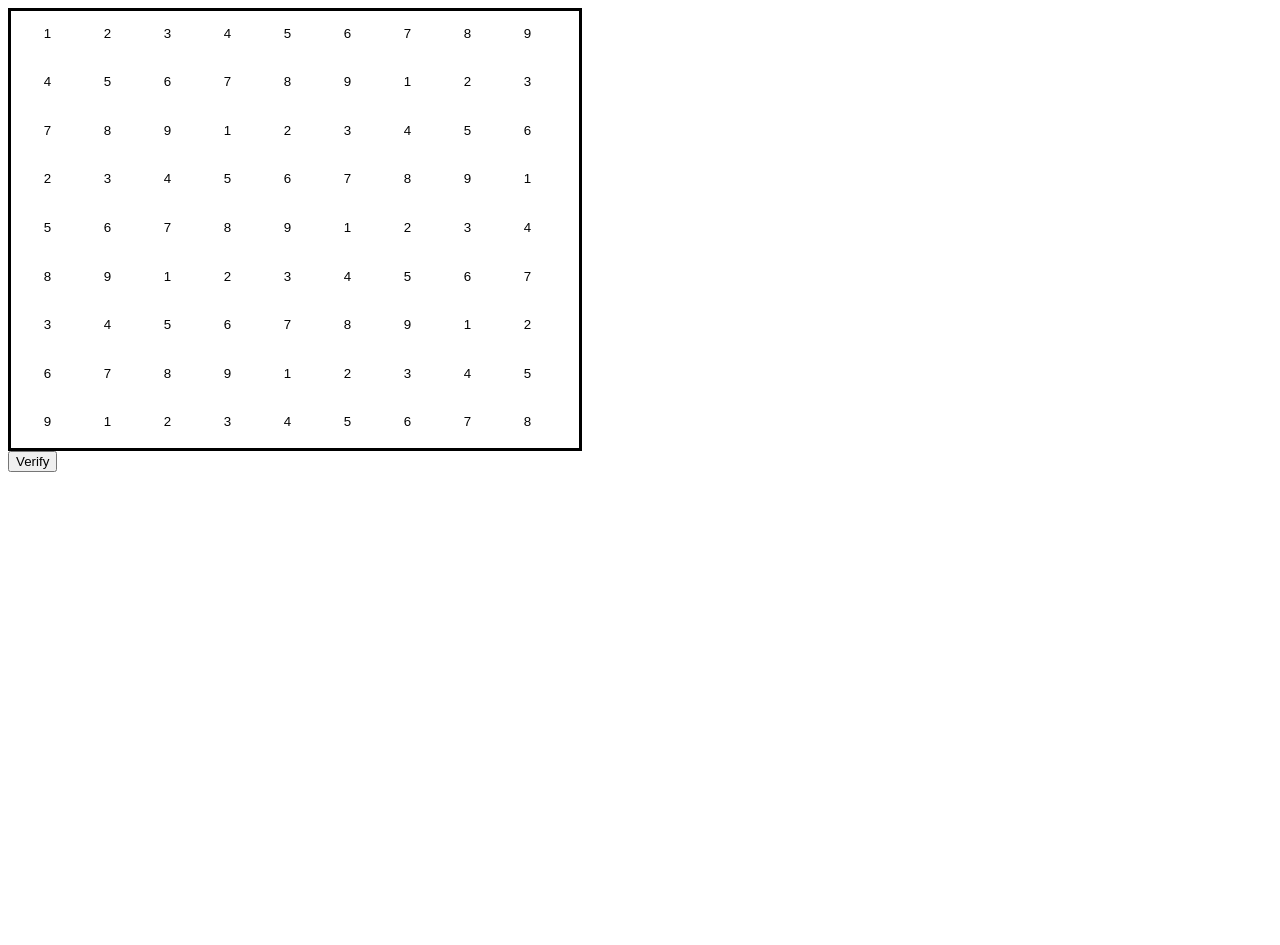
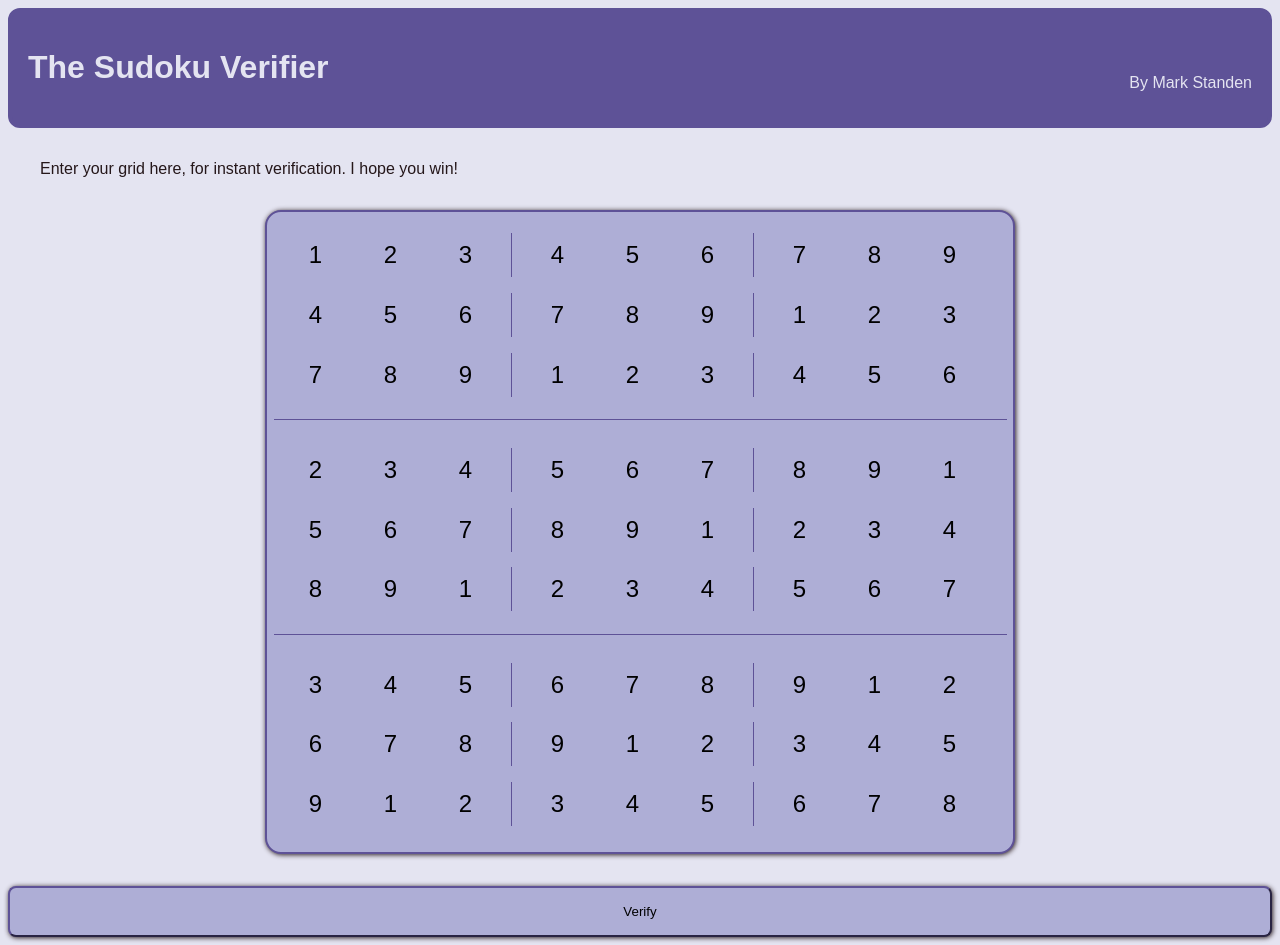
Before and after one commit to markstanden/sudoku-verifier, a plain HTML site: page src/valid.html in a window 1280 px wide. Before the commit the page ends 800 px from the top, so only its background shows below. Drawn offline with Linux system fonts and the light colour scheme.

Commit message:
updated html and css to look a bit smarter

```diff
--- a/src/valid.html
+++ b/src/valid.html
@@ -4,132 +4,211 @@
     <meta charset="UTF-8">
     <title>Sudoku Verifier</title>
     <style>
-        div.table {
-            display: table;
-            border: 3px solid;
+        :root {
+            --font-color: #25171A;
+            --border-color: #5E5297;
+            --background-grid: #AEAED6;
+            --background-main: #E4E4F1;
         }
 
-        fieldset.tr {
+        html {
+            font-family: sans-serif;
+            color: var(--font-color);
+            background-color: var(--background-main);
+        }
+
+        .title {
+            display: flex;
+            justify-content: space-between;
+            border: 4px solid var(--border-color);
+            background-color: var(--border-color);
+            color: var(--background-main);
+            border-radius: 0.75rem;
+            padding: 1rem;
+        }
+
+        p.author {
+            align-self: end;
+        }
+
+        .blurb {
+            margin: 2rem;
+        }
+        div.grid-full {
+            display: table;
+            margin: 2rem auto;
+            border: 2px solid var(--border-color);
+            border-radius: 1rem;
+            padding: 1rem 0.4rem;
+            background-color: var(--background-grid);
+            box-shadow: 0.05rem 0.05rem 0.3rem var(--font-color);
+        }
+
+        fieldset.grid-row {
             display: table-row;
+            margin: 0;
             border: none;
         }
 
-        span.td {
+        fieldset.grid-row:nth-child(3n):not(:last-child) {
+            padding-bottom: 1.4rem;
+            margin-bottom: 1.4rem;
+            border-bottom: 1px solid;
+            border-color: var(--border-color);
+        }
+
+        span.grid-cell {
             display: table-cell;
         }
 
         span > input {
             border: none;
+            font-size: 1.5rem;
+            text-align: center;
+            padding: 0.5rem;
+            background-color: var(--background-grid);
+        }
 
-            text-align: center;
-            margin: 0.5rem;
+        span:nth-child(3n+4):not(:last-child) {
+            border-left: 1px solid var(--border-color);
+            padding-left: 1rem;
         }
+
+        span > input:nth-child(2n) {
+            background-color: var(--background-color1);
+        }
+
+        button.verify {
+            padding: 1rem;
+            width: 100%;
+            margin: 0 auto;
+            border-color: var(--border-color);
+            background-color: var(--background-grid);
+            border-radius: 0.5rem;
+            box-shadow: 0.05rem 0.05rem 0.3rem var(--font-color);
+            transition: all ease-in 0.1s;
+        }
+
+        button:hover,
+        button:target {
+            transform: translateY(-1px);
+            background-color: var(--border-color);
+            border-color: var(--background-grid);
+            color: var(--background-main);
+        }
+
     </style>
 </head>
 <body>
-<form id="sudoku-grid" method="post" action="verify">
-    <div class="table">
-        <fieldset class="tr" name="Row0" form="sudoku-grid" >
-            <span class="td"><input name="R0-C0" type="number" min="0" max="9" value="1"/></span>
-            <span class="td"><input name="R0-C1" type="number" min="0" max="9" value="2"/></span>
-            <span class="td"><input name="R0-C2" type="number" min="0" max="9" value="3"/></span>
-            <span class="td"><input name="R0-C3" type="number" min="0" max="9" value="4"/></span>
-            <span class="td"><input name="R0-C4" type="number" min="0" max="9" value="5"/></span>
-            <span class="td"><input name="R0-C5" type="number" min="0" max="9" value="6"/></span>
-            <span class="td"><input name="R0-C6" type="number" min="0" max="9" value="7"/></span>
-            <span class="td"><input name="R0-C7" type="number" min="0" max="9" value="8"/></span>
-            <span class="td"><input name="R0-C8" type="number" min="0" max="9" value="9"/></span>
+<header class="title">
+    <h1>The Sudoku Verifier</h1>
+    <p class="author">By Mark Standen</p>
+</header>
+
+<p class="blurb">Enter your grid here, for instant verification.  I hope you win!</p>
+<form id="grid-form" method="post" action="verify">
+    <div class="grid-full">
+        <fieldset class="grid-row" name="Row0" form="grid-form">
+            <span class="grid-cell"><input name="R0-C0" type="number" min="0" max="9" value="1"/></span>
+            <span class="grid-cell"><input name="R0-C1" type="number" min="0" max="9" value="2"/></span>
+            <span class="grid-cell"><input name="R0-C2" type="number" min="0" max="9" value="3"/></span>
+            <span class="grid-cell"><input name="R0-C3" type="number" min="0" max="9" value="4"/></span>
+            <span class="grid-cell"><input name="R0-C4" type="number" min="0" max="9" value="5"/></span>
+            <span class="grid-cell"><input name="R0-C5" type="number" min="0" max="9" value="6"/></span>
+            <span class="grid-cell"><input name="R0-C6" type="number" min="0" max="9" value="7"/></span>
+            <span class="grid-cell"><input name="R0-C7" type="number" min="0" max="9" value="8"/></span>
+            <span class="grid-cell"><input name="R0-C8" type="number" min="0" max="9" value="9"/></span>
         </fieldset>
-        <fieldset class="tr" name="Row1" form="sudoku-grid" >
-            <span class="td"><input name="R1-C0" type="number" min="0" max="9" value="4"/></span>
-            <span class="td"><input name="R1-C1" type="number" min="0" max="9" value="5"/></span>
-            <span class="td"><input name="R1-C2" type="number" min="0" max="9" value="6"/></span>
-            <span class="td"><input name="R1-C3" type="number" min="0" max="9" value="7"/></span>
-            <span class="td"><input name="R1-C4" type="number" min="0" max="9" value="8"/></span>
-            <span class="td"><input name="R1-C5" type="number" min="0" max="9" value="9"/></span>
-            <span class="td"><input name="R1-C6" type="number" min="0" max="9" value="1"/></span>
-            <span class="td"><input name="R1-C7" type="number" min="0" max="9" value="2"/></span>
-            <span class="td"><input name="R1-C8" type="number" min="0" max="9" value="3"/></span>
+        <fieldset class="grid-row" name="Row1" form="grid-form">
+            <span class="grid-cell"><input name="R1-C0" type="number" min="0" max="9" value="4"/></span>
+            <span class="grid-cell"><input name="R1-C1" type="number" min="0" max="9" value="5"/></span>
+            <span class="grid-cell"><input name="R1-C2" type="number" min="0" max="9" value="6"/></span>
+            <span class="grid-cell"><input name="R1-C3" type="number" min="0" max="9" value="7"/></span>
+            <span class="grid-cell"><input name="R1-C4" type="number" min="0" max="9" value="8"/></span>
+            <span class="grid-cell"><input name="R1-C5" type="number" min="0" max="9" value="9"/></span>
+            <span class="grid-cell"><input name="R1-C6" type="number" min="0" max="9" value="1"/></span>
+            <span class="grid-cell"><input name="R1-C7" type="number" min="0" max="9" value="2"/></span>
+            <span class="grid-cell"><input name="R1-C8" type="number" min="0" max="9" value="3"/></span>
         </fieldset>
-        <fieldset class="tr" name="Row2" form="sudoku-grid" >
-            <span class="td"><input name="R2-C0" type="number" min="0" max="9" value="7"/></span>
-            <span class="td"><input name="R2-C1" type="number" min="0" max="9" value="8"/></span>
-            <span class="td"><input name="R2-C2" type="number" min="0" max="9" value="9"/></span>
-            <span class="td"><input name="R2-C3" type="number" min="0" max="9" value="1"/></span>
-            <span class="td"><input name="R2-C4" type="number" min="0" max="9" value="2"/></span>
-            <span class="td"><input name="R2-C5" type="number" min="0" max="9" value="3"/></span>
-            <span class="td"><input name="R2-C6" type="number" min="0" max="9" value="4"/></span>
-            <span class="td"><input name="R2-C7" type="number" min="0" max="9" value="5"/></span>
-            <span class="td"><input name="R2-C8" type="number" min="0" max="9" value="6"/></span>
+        <fieldset class="grid-row" name="Row2" form="grid-form">
+            <span class="grid-cell"><input name="R2-C0" type="number" min="0" max="9" value="7"/></span>
+            <span class="grid-cell"><input name="R2-C1" type="number" min="0" max="9" value="8"/></span>
+            <span class="grid-cell"><input name="R2-C2" type="number" min="0" max="9" value="9"/></span>
+            <span class="grid-cell"><input name="R2-C3" type="number" min="0" max="9" value="1"/></span>
+            <span class="grid-cell"><input name="R2-C4" type="number" min="0" max="9" value="2"/></span>
+            <span class="grid-cell"><input name="R2-C5" type="number" min="0" max="9" value="3"/></span>
+            <span class="grid-cell"><input name="R2-C6" type="number" min="0" max="9" value="4"/></span>
+            <span class="grid-cell"><input name="R2-C7" type="number" min="0" max="9" value="5"/></span>
+            <span class="grid-cell"><input name="R2-C8" type="number" min="0" max="9" value="6"/></span>
         </fieldset>
-        <fieldset class="tr" name="Row3" form="sudoku-grid" >
-            <span class="td"><input name="R3-C0" type="number" min="0" max="9" value="2"/></span>
-            <span class="td"><input name="R3-C1" type="number" min="0" max="9" value="3"/></span>
-            <span class="td"><input name="R3-C2" type="number" min="0" max="9" value="4"/></span>
-            <span class="td"><input name="R3-C3" type="number" min="0" max="9" value="5"/></span>
-            <span class="td"><input name="R3-C4" type="number" min="0" max="9" value="6"/></span>
-            <span class="td"><input name="R3-C5" type="number" min="0" max="9" value="7"/></span>
-            <span class="td"><input name="R3-C6" type="number" min="0" max="9" value="8"/></span>
-            <span class="td"><input name="R3-C7" type="number" min="0" max="9" value="9"/></span>
-            <span class="td"><input name="R3-C8" type="number" min="0" max="9" value="1"/></span>
+        <fieldset class="grid-row" name="Row3" form="grid-form">
+            <span class="grid-cell"><input name="R3-C0" type="number" min="0" max="9" value="2"/></span>
+            <span class="grid-cell"><input name="R3-C1" type="number" min="0" max="9" value="3"/></span>
+            <span class="grid-cell"><input name="R3-C2" type="number" min="0" max="9" value="4"/></span>
+            <span class="grid-cell"><input name="R3-C3" type="number" min="0" max="9" value="5"/></span>
+            <span class="grid-cell"><input name="R3-C4" type="number" min="0" max="9" value="6"/></span>
+            <span class="grid-cell"><input name="R3-C5" type="number" min="0" max="9" value="7"/></span>
+            <span class="grid-cell"><input name="R3-C6" type="number" min="0" max="9" value="8"/></span>
+            <span class="grid-cell"><input name="R3-C7" type="number" min="0" max="9" value="9"/></span>
+            <span class="grid-cell"><input name="R3-C8" type="number" min="0" max="9" value="1"/></span>
         </fieldset>
-        <fieldset class="tr" name="Row4" form="sudoku-grid" >
-            <span class="td"><input name="R4-C0" type="number" min="0" max="9" value="5"/></span>
-            <span class="td"><input name="R4-C1" type="number" min="0" max="9" value="6"/></span>
-            <span class="td"><input name="R4-C2" type="number" min="0" max="9" value="7"/></span>
-            <span class="td"><input name="R4-C3" type="number" min="0" max="9" value="8"/></span>
-            <span class="td"><input name="R4-C4" type="number" min="0" max="9" value="9"/></span>
-            <span class="td"><input name="R4-C5" type="number" min="0" max="9" value="1"/></span>
-            <span class="td"><input name="R4-C6" type="number" min="0" max="9" value="2"/></span>
-            <span class="td"><input name="R4-C7" type="number" min="0" max="9" value="3"/></span>
-            <span class="td"><input name="R4-C8" type="number" min="0" max="9" value="4"/></span>
+        <fieldset class="grid-row" name="Row4" form="grid-form">
+            <span class="grid-cell"><input name="R4-C0" type="number" min="0" max="9" value="5"/></span>
+            <span class="grid-cell"><input name="R4-C1" type="number" min="0" max="9" value="6"/></span>
+            <span class="grid-cell"><input name="R4-C2" type="number" min="0" max="9" value="7"/></span>
+            <span class="grid-cell"><input name="R4-C3" type="number" min="0" max="9" value="8"/></span>
+            <span class="grid-cell"><input name="R4-C4" type="number" min="0" max="9" value="9"/></span>
+            <span class="grid-cell"><input name="R4-C5" type="number" min="0" max="9" value="1"/></span>
+            <span class="grid-cell"><input name="R4-C6" type="number" min="0" max="9" value="2"/></span>
+            <span class="grid-cell"><input name="R4-C7" type="number" min="0" max="9" value="3"/></span>
+            <span class="grid-cell"><input name="R4-C8" type="number" min="0" max="9" value="4"/></span>
         </fieldset>
-        <fieldset class="tr" name="Row5" form="sudoku-grid" >
-            <span class="td"><input name="R5-C0" type="number" min="0" max="9" value="8"/></span>
-            <span class="td"><input name="R5-C1" type="number" min="0" max="9" value="9"/></span>
-            <span class="td"><input name="R5-C2" type="number" min="0" max="9" value="1"/></span>
-            <span class="td"><input name="R5-C3" type="number" min="0" max="9" value="2"/></span>
-            <span class="td"><input name="R5-C4" type="number" min="0" max="9" value="3"/></span>
-            <span class="td"><input name="R5-C5" type="number" min="0" max="9" value="4"/></span>
-            <span class="td"><input name="R5-C6" type="number" min="0" max="9" value="5"/></span>
-            <span class="td"><input name="R5-C7" type="number" min="0" max="9" value="6"/></span>
-            <span class="td"><input name="R5-C8" type="number" min="0" max="9" value="7"/></span>
+        <fieldset class="grid-row" name="Row5" form="grid-form">
+            <span class="grid-cell"><input name="R5-C0" type="number" min="0" max="9" value="8"/></span>
+            <span class="grid-cell"><input name="R5-C1" type="number" min="0" max="9" value="9"/></span>
+            <span class="grid-cell"><input name="R5-C2" type="number" min="0" max="9" value="1"/></span>
+            <span class="grid-cell"><input name="R5-C3" type="number" min="0" max="9" value="2"/></span>
+            <span class="grid-cell"><input name="R5-C4" type="number" min="0" max="9" value="3"/></span>
+            <span class="grid-cell"><input name="R5-C5" type="number" min="0" max="9" value="4"/></span>
+            <span class="grid-cell"><input name="R5-C6" type="number" min="0" max="9" value="5"/></span>
+            <span class="grid-cell"><input name="R5-C7" type="number" min="0" max="9" value="6"/></span>
+            <span class="grid-cell"><input name="R5-C8" type="number" min="0" max="9" value="7"/></span>
         </fieldset>
-        <fieldset class="tr" name="Row6" form="sudoku-grid" >
-            <span class="td"><input name="R6-C0" type="number" min="0" max="9" value="3"/></span>
-            <span class="td"><input name="R6-C1" type="number" min="0" max="9" value="4"/></span>
-            <span class="td"><input name="R6-C2" type="number" min="0" max="9" value="5"/></span>
-            <span class="td"><input name="R6-C3" type="number" min="0" max="9" value="6"/></span>
-            <span class="td"><input name="R6-C4" type="number" min="0" max="9" value="7"/></span>
-            <span class="td"><input name="R6-C5" type="number" min="0" max="9" value="8"/></span>
-            <span class="td"><input name="R6-C6" type="number" min="0" max="9" value="9"/></span>
-            <span class="td"><input name="R6-C7" type="number" min="0" max="9" value="1"/></span>
-            <span class="td"><input name="R6-C8" type="number" min="0" max="9" value="2"/></span>
+        <fieldset class="grid-row" name="Row6" form="grid-form">
+            <span class="grid-cell"><input name="R6-C0" type="number" min="0" max="9" value="3"/></span>
+            <span class="grid-cell"><input name="R6-C1" type="number" min="0" max="9" value="4"/></span>
+            <span class="grid-cell"><input name="R6-C2" type="number" min="0" max="9" value="5"/></span>
+            <span class="grid-cell"><input name="R6-C3" type="number" min="0" max="9" value="6"/></span>
+            <span class="grid-cell"><input name="R6-C4" type="number" min="0" max="9" value="7"/></span>
+            <span class="grid-cell"><input name="R6-C5" type="number" min="0" max="9" value="8"/></span>
+            <span class="grid-cell"><input name="R6-C6" type="number" min="0" max="9" value="9"/></span>
+            <span class="grid-cell"><input name="R6-C7" type="number" min="0" max="9" value="1"/></span>
+            <span class="grid-cell"><input name="R6-C8" type="number" min="0" max="9" value="2"/></span>
         </fieldset>
-        <fieldset class="tr" name="Row7" form="sudoku-grid" >
-            <span class="td"><input name="R7-C0" type="number" min="0" max="9" value="6"/></span>
-            <span class="td"><input name="R7-C1" type="number" min="0" max="9" value="7"/></span>
-            <span class="td"><input name="R7-C2" type="number" min="0" max="9" value="8"/></span>
-            <span class="td"><input name="R7-C3" type="number" min="0" max="9" value="9"/></span>
-            <span class="td"><input name="R7-C4" type="number" min="0" max="9" value="1"/></span>
-            <span class="td"><input name="R7-C5" type="number" min="0" max="9" value="2"/></span>
-            <span class="td"><input name="R7-C6" type="number" min="0" max="9" value="3"/></span>
-            <span class="td"><input name="R7-C7" type="number" min="0" max="9" value="4"/></span>
-            <span class="td"><input name="R7-C8" type="number" min="0" max="9" value="5"/></span>
+        <fieldset class="grid-row" name="Row7" form="grid-form">
+            <span class="grid-cell"><input name="R7-C0" type="number" min="0" max="9" value="6"/></span>
+            <span class="grid-cell"><input name="R7-C1" type="number" min="0" max="9" value="7"/></span>
+            <span class="grid-cell"><input name="R7-C2" type="number" min="0" max="9" value="8"/></span>
+            <span class="grid-cell"><input name="R7-C3" type="number" min="0" max="9" value="9"/></span>
+            <span class="grid-cell"><input name="R7-C4" type="number" min="0" max="9" value="1"/></span>
+            <span class="grid-cell"><input name="R7-C5" type="number" min="0" max="9" value="2"/></span>
+            <span class="grid-cell"><input name="R7-C6" type="number" min="0" max="9" value="3"/></span>
+            <span class="grid-cell"><input name="R7-C7" type="number" min="0" max="9" value="4"/></span>
+            <span class="grid-cell"><input name="R7-C8" type="number" min="0" max="9" value="5"/></span>
         </fieldset>
-        <fieldset class="tr" name="Row8" form="sudoku-grid" >
-            <span class="td"><input name="R8-C0" type="number" min="0" max="9" value="9"/></span>
-            <span class="td"><input name="R8-C1" type="number" min="0" max="9" value="1"/></span>
-            <span class="td"><input name="R8-C2" type="number" min="0" max="9" value="2"/></span>
-            <span class="td"><input name="R8-C3" type="number" min="0" max="9" value="3"/></span>
-            <span class="td"><input name="R8-C4" type="number" min="0" max="9" value="4"/></span>
-            <span class="td"><input name="R8-C5" type="number" min="0" max="9" value="5"/></span>
-            <span class="td"><input name="R8-C6" type="number" min="0" max="9" value="6"/></span>
-            <span class="td"><input name="R8-C7" type="number" min="0" max="9" value="7"/></span>
-            <span class="td"><input name="R8-C8" type="number" min="0" max="9" value="8"/></span>
+        <fieldset class="grid-row" name="Row8" form="grid-form">
+            <span class="grid-cell"><input name="R8-C0" type="number" min="0" max="9" value="9"/></span>
+            <span class="grid-cell"><input name="R8-C1" type="number" min="0" max="9" value="1"/></span>
+            <span class="grid-cell"><input name="R8-C2" type="number" min="0" max="9" value="2"/></span>
+            <span class="grid-cell"><input name="R8-C3" type="number" min="0" max="9" value="3"/></span>
+            <span class="grid-cell"><input name="R8-C4" type="number" min="0" max="9" value="4"/></span>
+            <span class="grid-cell"><input name="R8-C5" type="number" min="0" max="9" value="5"/></span>
+            <span class="grid-cell"><input name="R8-C6" type="number" min="0" max="9" value="6"/></span>
+            <span class="grid-cell"><input name="R8-C7" type="number" min="0" max="9" value="7"/></span>
+            <span class="grid-cell"><input name="R8-C8" type="number" min="0" max="9" value="8"/></span>
         </fieldset>
     </div>
-    <button>Verify</button>
+    <button class="verify">Verify</button>
 </form>
 </body>
 </html>
```
Also changed, not shown: src/index.html (+3 -3 lines), 7 other files.
